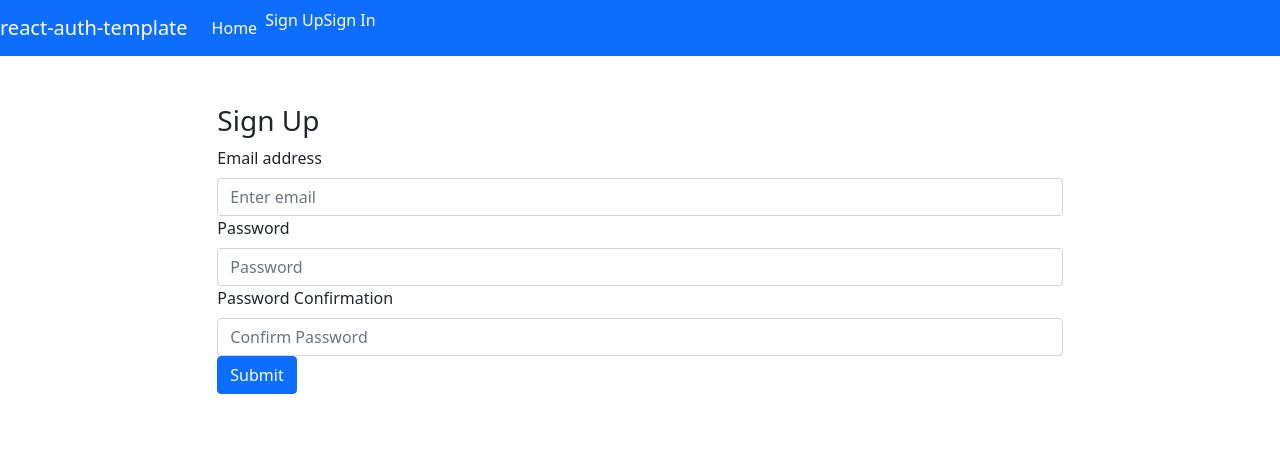
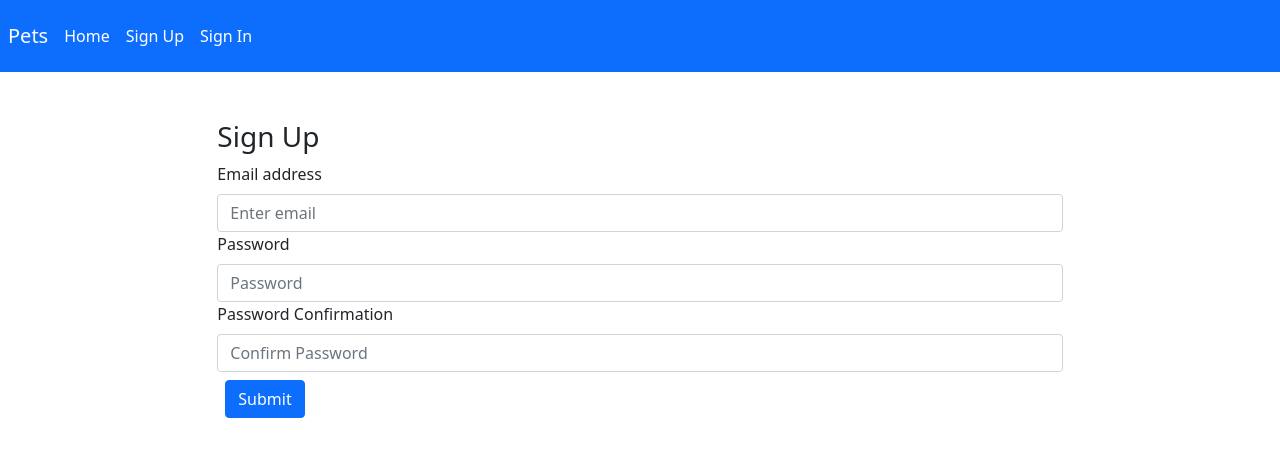
Before and after one commit to spenserg92/petsAPIClient, a React (Create React App) app: page /sign-up in a window 1280 px wide. Shown: the top 456 px of the page. Built offline with nearby package versions, Linux system fonts and the light colour scheme.

Commit message:
updates styling on the nav bar

```diff
--- a/package.json
+++ b/package.json
@@ -41,5 +41,8 @@
       "last 1 firefox version",
       "last 1 safari version"
     ]
+  },
+  "devDependencies": {
+    "@babel/plugin-proposal-private-property-in-object": "^7.21.11"
   }
 }
--- a/src/App.js
+++ b/src/App.js
@@ -27,7 +27,7 @@ const App = () => {
 
 	const deleteAlert = (id) => {
 		setMsgAlerts((prevState) => {
-			return (prevState.filter((msg) => msg.id !== id) )
+			return (prevState.filter((msg) => msg.id !== id))
 		})
 	}
 
--- a/src/components/auth/SignIn.js
+++ b/src/components/auth/SignIn.js
@@ -81,7 +81,7 @@ const SignIn = (props) => {
                             onChange={e => setPassword(e.target.value)}
                         />
                     </Form.Group>
-                    <Button variant='primary' type='submit'>
+                    <Button className='m-2' variant='primary' type='submit'>
                         Submit
                     </Button>
                 </Form>
--- a/src/components/auth/SignOut.js
+++ b/src/components/auth/SignOut.js
@@ -34,11 +34,11 @@ const SignOut = (props) => {
                 <div className='col-sm-10 col-md-8 mx-auto mt-5'>
                     <h2>Are you sure you want to sign out?</h2>
                     <small>We hate to see you go...</small><br/>
-                    <ButtonGroup>
-                        <Button variant='danger' onClick={onSignOut}>
+                    <ButtonGroup className='m-2'>
+                        <Button className='m-2' variant='danger' onClick={onSignOut}>
                             Sign Out
                         </Button>
-                        <Button variant='warning' onClick={onCancel}>
+                        <Button className='m-2' variant='warning' onClick={onCancel}>
                             Cancel
                         </Button>
                     </ButtonGroup>
--- a/src/components/auth/SignUp.js
+++ b/src/components/auth/SignUp.js
@@ -93,7 +93,7 @@ const SignUp = (props) => {
                             onChange={e => setPasswordConfirmation(e.target.value)}
                         />
                     </Form.Group>
-                    <Button variant='primary' type='submit'>
+                    <Button className='m-2' variant='primary' type='submit'>
                         Submit
                     </Button>
                 </Form>
--- a/src/components/shared/Header.js
+++ b/src/components/shared/Header.js
@@ -8,12 +8,12 @@ const linkStyle = {
 }
 const authenticatedOptions = (
 	<>
-		<Nav.Item>
+		<Nav.Item className='m-2'>
 			<Link to='change-password' style={linkStyle}>
 				Change Password
 			</Link>
 		</Nav.Item>
-		<Nav.Item>
+		<Nav.Item className='m-2'>
 			<Link to='sign-out' style={linkStyle}>
 				Sign Out
 			</Link>
@@ -23,10 +23,10 @@ const authenticatedOptions = (
 
 const unauthenticatedOptions = (
 	<>
-        <Nav.Item>
+		<Nav.Item className='m-2'>
 			<Link to='sign-up' style={linkStyle}>Sign Up</Link>
 		</Nav.Item>
-        <Nav.Item>
+		<Nav.Item className='m-2'>
 			<Link to='sign-in' style={linkStyle}>Sign In</Link>
 		</Nav.Item>
 	</>
@@ -34,19 +34,19 @@ const unauthenticatedOptions = (
 
 const alwaysOptions = (
 	<>
-		<Nav.Link>
+		<Nav.Item className='m-2'>
 			<Link to='/' style={linkStyle}>
 				Home
 			</Link>
-		</Nav.Link>
+		</Nav.Item>
 	</>
 )
 
 const Header = ({ user }) => (
 	<Navbar bg='primary' variant='dark' expand='md'>
-		<Navbar.Brand>
+		<Navbar.Brand className='m-2'>
 			<Link to='/' style={linkStyle}>
-                react-auth-template
+				Pets
 			</Link>
 		</Navbar.Brand>
 		<Navbar.Toggle aria-controls='basic-navbar-nav' />
```
Also changed, not shown: 1 other file (tests, documents, lock files or other folders). Lines whose indentation alone changed are shown as unchanged.
